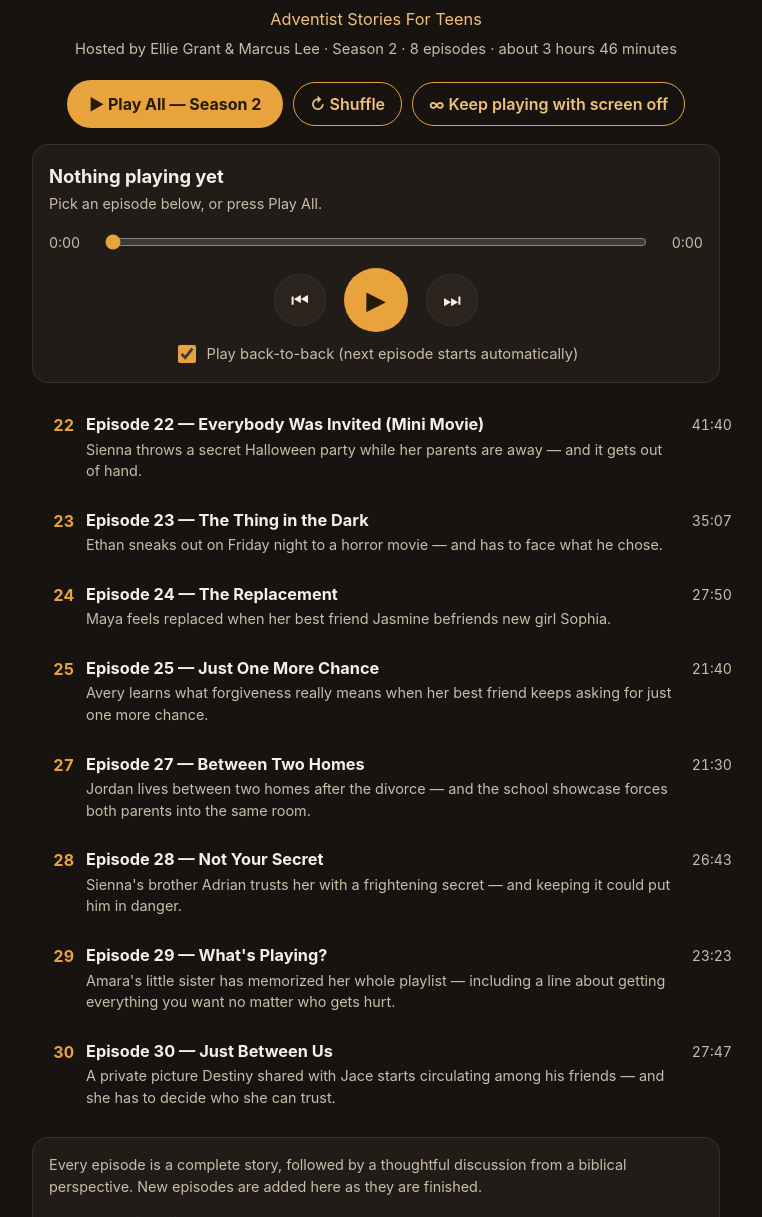
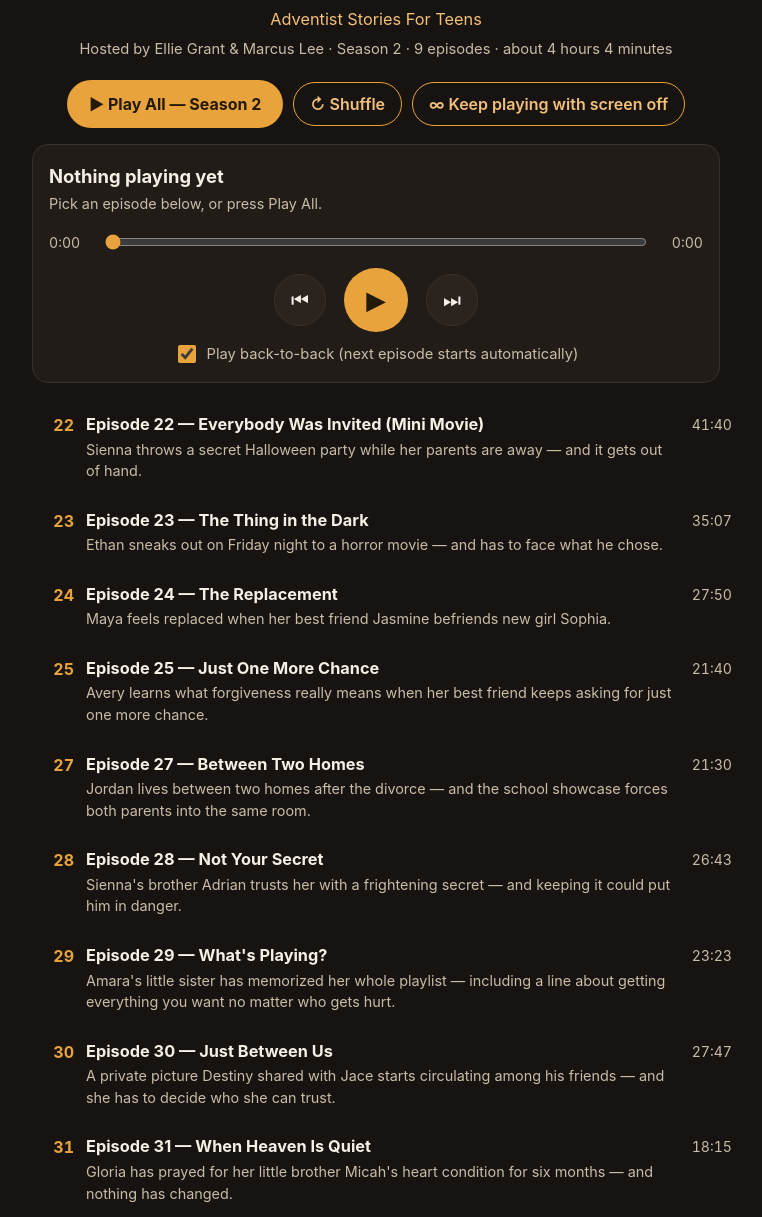
Before and after one commit to CrossroadsAdventist/crossroads-season-2, a plain HTML site: page index.html in a window 1280 px wide. Shown: the part 383-1600 px from the top of the page, without its empty margins (264-1026 px from the left). Drawn offline with Linux system fonts and the light colour scheme.

Commit message:
Add Episode 31 When Heaven Is Quiet (18:15); S2 now 9 episodes, about 4h04m

```diff
--- a/index.html
+++ b/index.html
@@ -79,7 +79,7 @@
     <img class="cover" src="cover.jpg" alt="Crossroads — a wooden signpost at a crossroads at golden dusk">
     <h1>Crossroads</h1>
     <p class="tag">Adventist Stories For Teens</p>
-    <p class="meta">Hosted by Ellie Grant &amp; Marcus Lee &middot; Season 2 &middot; 8 episodes &middot; about 3 hours 46 minutes</p>
+    <p class="meta">Hosted by Ellie Grant &amp; Marcus Lee &middot; Season 2 &middot; 9 episodes &middot; about 4 hours 4 minutes</p>
   </header>
 
   <div class="row">
@@ -160,7 +160,9 @@ var EPISODES = [
   {n:29, title:"What's Playing?",                   dur:"23:23", file:"episode-29-whats-playing.mp3",
    desc:"Amara's little sister has memorized her whole playlist \u2014 including a line about getting everything you want no matter who gets hurt."},
   {n:30, title:"Just Between Us",                   dur:"27:47", file:"episode-30-just-between-us.mp3",
-   desc:"A private picture Destiny shared with Jace starts circulating among his friends \u2014 and she has to decide who she can trust."}
+   desc:"A private picture Destiny shared with Jace starts circulating among his friends \u2014 and she has to decide who she can trust."},
+  {n:31, title:"When Heaven Is Quiet",              dur:"18:15", file:"episode-31-when-heaven-is-quiet.mp3",
+   desc:"Gloria has prayed for her little brother Micah's heart condition for six months \u2014 and nothing has changed."}
 ];
 
 var CHUNK_BASE = 'https://crossroadsadventist.github.io/crossroads-continuous/';
```
Also changed, not shown: episodes.json (+7 -0 lines), 1 other file.
